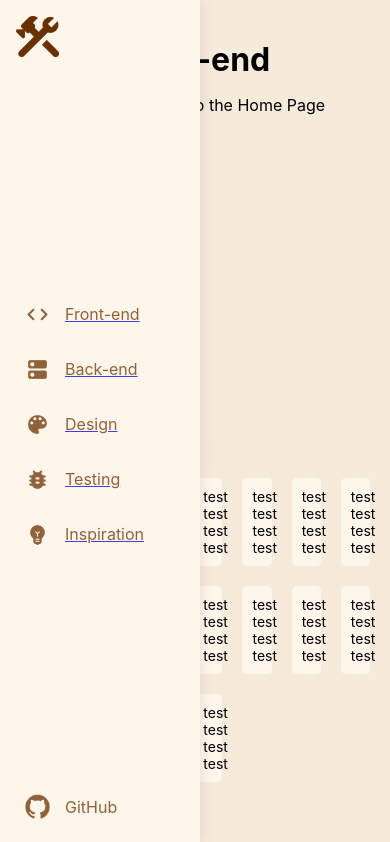
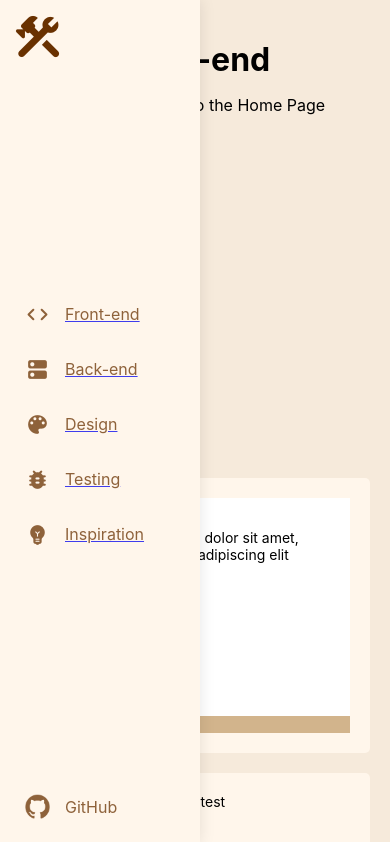
Before and after one commit to garviswbs/toolbox, a React (Vite) app: page /#/front-end in a window 390 px wide. Shown: the top 842 px of the page. Built offline with nearby package versions, Linux system fonts and the light colour scheme.

Commit message:
responsive  cards

```diff
--- a/src/pages/FrontEnd.jsx
+++ b/src/pages/FrontEnd.jsx
@@ -10,49 +10,55 @@ function FrontEnd() {
       <div className="subnav_parent">test</div>
       <p>
         <Row gutter={[20, 20]}>
-          <Col span={4}>
+          <Col xs={24} sm={12} md={8} lg={6} xl={4}>
+            <div className="card_parent">
+              <div style={{ backgroundColor: "white" }}>
+                <h4>Title Here</h4>
+                <p>Lorem ipsum dolor sit amet, consectetur adipiscing elit</p>
+              </div>
+              <div style={{ backgroundColor: "tan" }}>test</div>
+            </div>
+          </Col>
+          <Col xs={24} sm={12} md={8} lg={6} xl={4}>
             <div className="card_parent">test test test test</div>
           </Col>
-          <Col span={4}>
+          <Col xs={24} sm={12} md={8} lg={6} xl={4}>
             <div className="card_parent">test test test test</div>
           </Col>
-          <Col span={4}>
+          <Col xs={24} sm={12} md={8} lg={6} xl={4}>
             <div className="card_parent">test test test test</div>
           </Col>
-          <Col span={4}>
+          <Col xs={24} sm={12} md={8} lg={6} xl={4}>
             <div className="card_parent">test test test test</div>
           </Col>
-          <Col span={4}>
+          <Col xs={24} sm={12} md={8} lg={6} xl={4}>
             <div className="card_parent">test test test test</div>
           </Col>
-          <Col span={4}>
+          <Col xs={24} sm={12} md={8} lg={6} xl={4}>
             <div className="card_parent">test test test test</div>
           </Col>
-          <Col span={4}>
+          <Col xs={24} sm={12} md={8} lg={6} xl={4}>
             <div className="card_parent">test test test test</div>
           </Col>
-          <Col span={4}>
+          <Col xs={24} sm={12} md={8} lg={6} xl={4}>
             <div className="card_parent">test test test test</div>
           </Col>
-          <Col span={4}>
+          <Col xs={24} sm={12} md={8} lg={6} xl={4}>
             <div className="card_parent">test test test test</div>
           </Col>
-          <Col span={4}>
+          <Col xs={24} sm={12} md={8} lg={6} xl={4}>
             <div className="card_parent">test test test test</div>
           </Col>
-          <Col span={4}>
+          <Col xs={24} sm={12} md={8} lg={6} xl={4}>
             <div className="card_parent">test test test test</div>
           </Col>
-          <Col span={4}>
+          <Col xs={24} sm={12} md={8} lg={6} xl={4}>
             <div className="card_parent">test test test test</div>
           </Col>
-          <Col span={4}>
+          <Col xs={24} sm={12} md={8} lg={6} xl={4}>
             <div className="card_parent">test test test test</div>
           </Col>
-          <Col span={4}>
-            <div className="card_parent">test test test test</div>
-          </Col>
-          <Col span={4}>
+          <Col xs={24} sm={12} md={8} lg={6} xl={4}>
             <div className="card_parent">test test test test</div>
           </Col>
         </Row>
--- a/src/pages/subpage.css
+++ b/src/pages/subpage.css
@@ -20,7 +20,9 @@
   background-color: #fff6eb;
   border-radius: 5px;
   aspect-ratio: 1 / 1;
-  padding: 10px;
+  padding: 20px;
+  display: grid;
+  grid-template-rows: 1fr auto;
 }
 
 .card_parent:hover {
```
